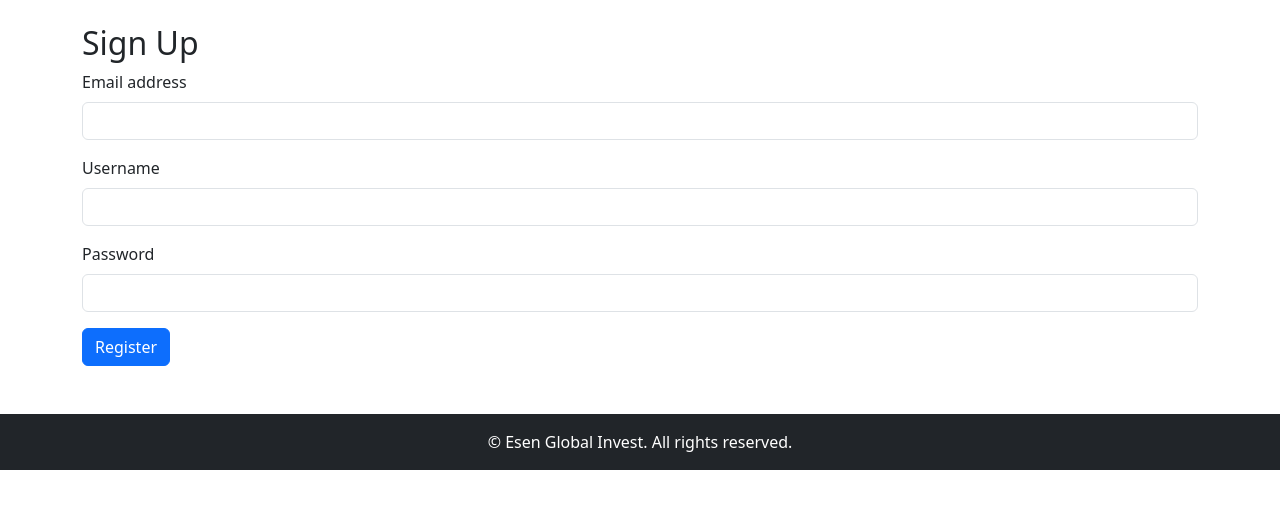
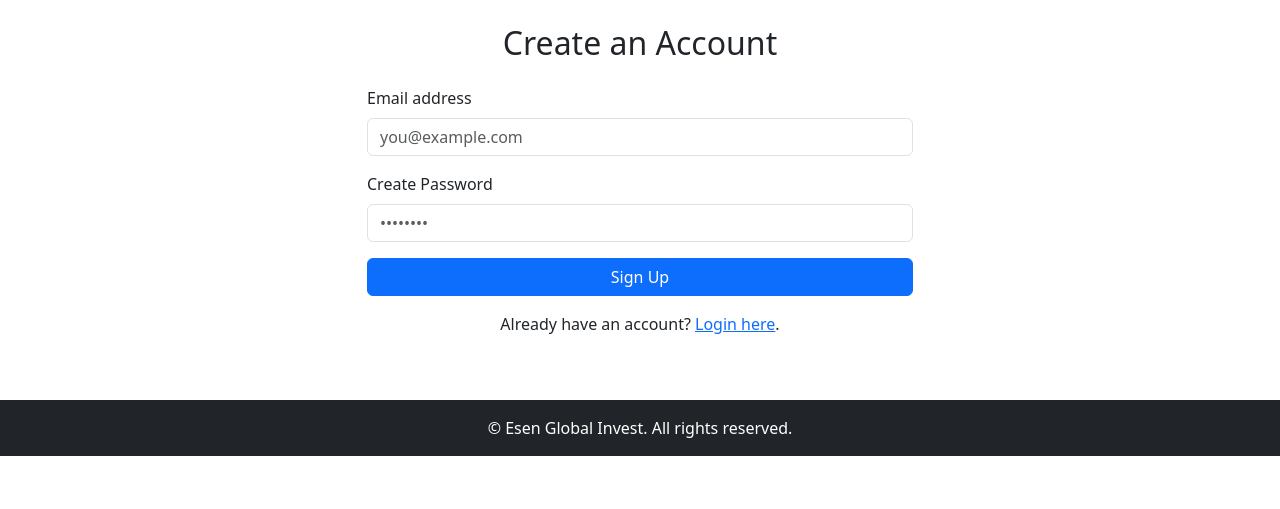
Before and after one commit to mustafaesen111/web2, a Flask app: page /signup in a window 1280 px wide. Shown: the part 56-565 px from the top of the page. Run offline with Flask 3, Linux system fonts and the light colour scheme.

Commit message:
Update signup.html

```diff
--- a/templates/signup.html
+++ b/templates/signup.html
@@ -1,21 +1,35 @@
 {% extends "layout.html" %}
-{% block title %}Sign Up | Esen Global Invest{% endblock %}
+{% block title %}Signup | Esen Global Invest{% endblock %}
 
 {% block content %}
-<h2>Sign Up</h2>
-<form method="POST" action="/signup">
-    <div class="mb-3">
-        <label for="email" class="form-label">Email address</label>
-        <input type="email" class="form-control" id="email" name="email" required>
+<div class="row justify-content-center">
+    <div class="col-md-6">
+        <h2 class="text-center mb-4">Create an Account</h2>
+
+        {% with messages = get_flashed_messages(with_categories=true) %}
+          {% if messages %}
+            {% for category, message in messages %}
+              <div class="alert alert-{{ category }} alert-dismissible fade show" role="alert">
+                {{ message }}
+                <button type="button" class="btn-close" data-bs-dismiss="alert" aria-label="Close"></button>
+              </div>
+            {% endfor %}
+          {% endif %}
+        {% endwith %}
+
+        <form method="POST" action="{{ url_for('signup') }}">
+            <div class="mb-3">
+                <label for="email" class="form-label">Email address</label>
+                <input type="email" class="form-control" name="email" required placeholder="you@example.com">
+            </div>
+            <div class="mb-3">
+                <label for="password" class="form-label">Create Password</label>
+                <input type="password" class="form-control" name="password" required placeholder="••••••••">
+            </div>
+            <button type="submit" class="btn btn-primary w-100">Sign Up</button>
+        </form>
+
+        <p class="mt-3 text-center">Already have an account? <a href="{{ url_for('login') }}">Login here</a>.</p>
     </div>
-    <div class="mb-3">
-        <label for="username" class="form-label">Username</label>
-        <input type="text" class="form-control" id="username" name="username" required>
-    </div>
-    <div class="mb-3">
-        <label for="password" class="form-label">Password</label>
-        <input type="password" class="form-control" id="password" name="password" required>
-    </div>
-    <button type="submit" class="btn btn-primary">Register</button>
-</form>
+</div>
 {% endblock %}
```
